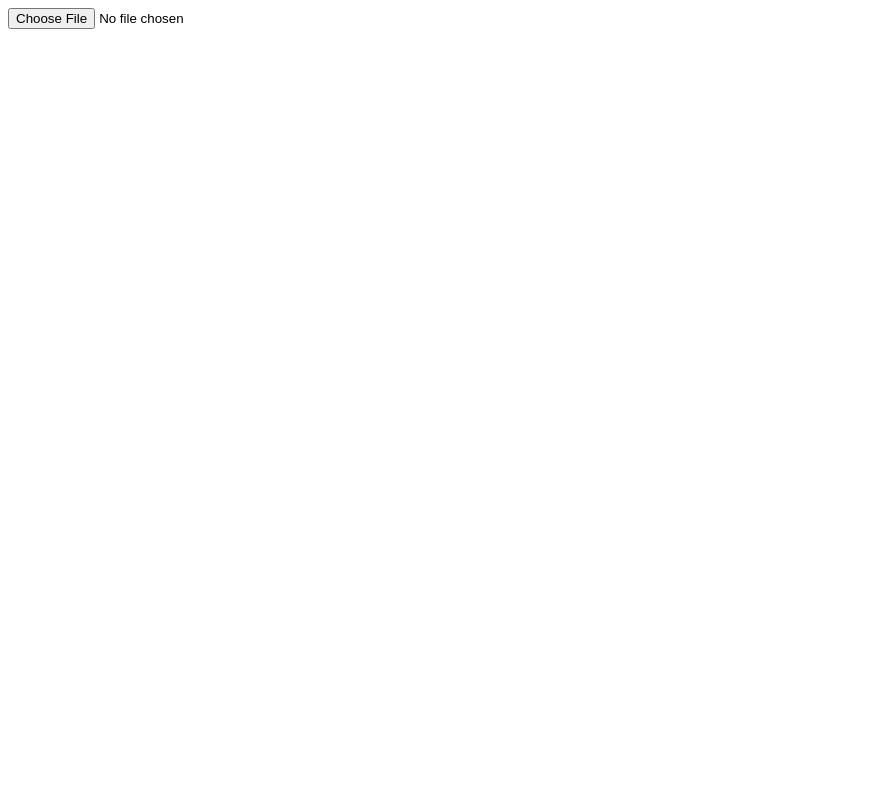
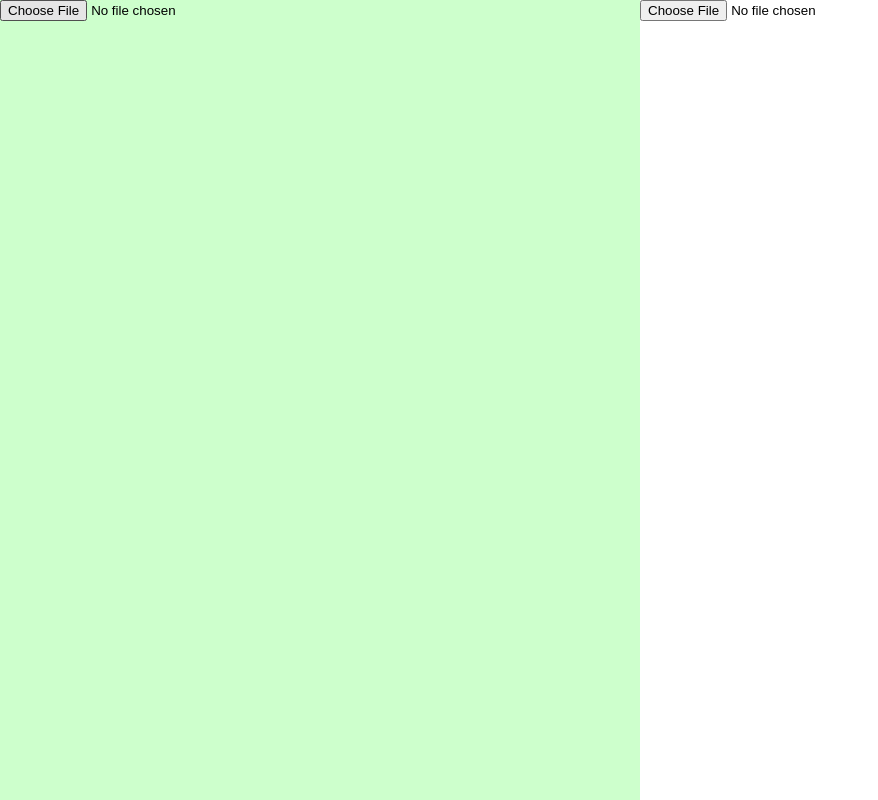
Before and after one commit to EunChongJu/5MBE, a plain HTML site: page beta/RAS/chansong.html in a window 1280 px wide. Shown: the whole page, without its empty margins (0-878 px from the left). Drawn offline with Linux system fonts and the light colour scheme.

Commit message:
Update chansong.html

```diff
--- a/beta/RAS/chansong.html
+++ b/beta/RAS/chansong.html
@@ -2,12 +2,37 @@
 <html lang="en">
 	<head>
 		<meta charset="UTF-8" />
-		<title>Title</title>
+		<title>Read And Show from file uploader</title>
+		<style>
+			.wrap{
+				display:flex;
+				flex-direction:row;
+				position:fixed;
+				top:50%;
+				left:50%;
+				width:100%;
+				height:100%;
+				transform:translate(-50%, -50%);
+			}
+			.wrap>div{
+				flex:1;
+			}
+			.wrap>div:nth-child(odd) {
+				background:#CFC;
+			}
+		</style>
 		<script src="ReadAndShow.js"></script>
 	</head>
 	<body>
-		<!-- onchange have or not -->
-		<input type="file" id="inputFile">
-		<pre id="output"></pre>
+		<div class="wrap">
+			<div class="ras" id="ras1">
+				<input type="file" id="inputFile1" accept="text/plain" onchange="upload(this.files[0]);">
+				<div id="output1"></div>
+			</div>
+			<div class="ras" id="ras2">
+				<input type="file" id="inputFile2" accept="text/plain" onchange="process(this.files[0]);">
+				<div id="output2"></div>
+			</div>
+		</div>
 	</body>
 </html>
```
